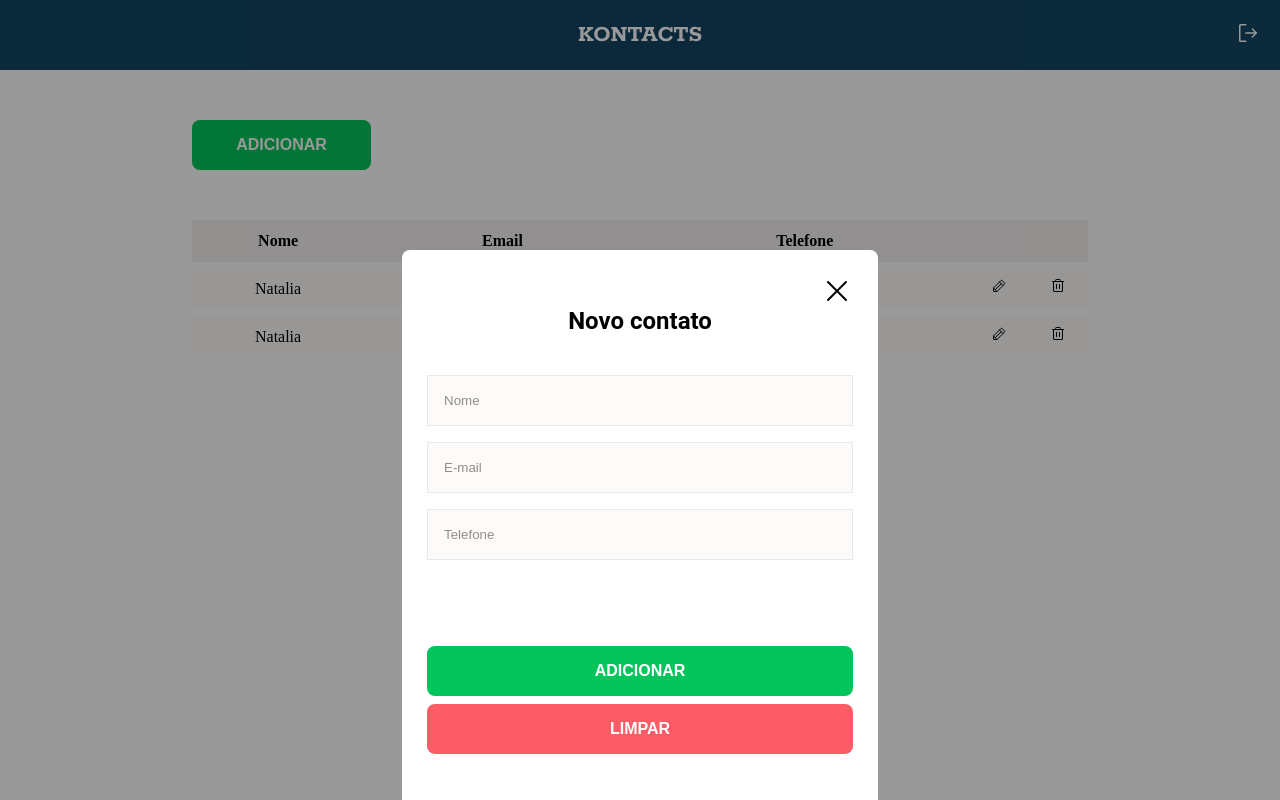
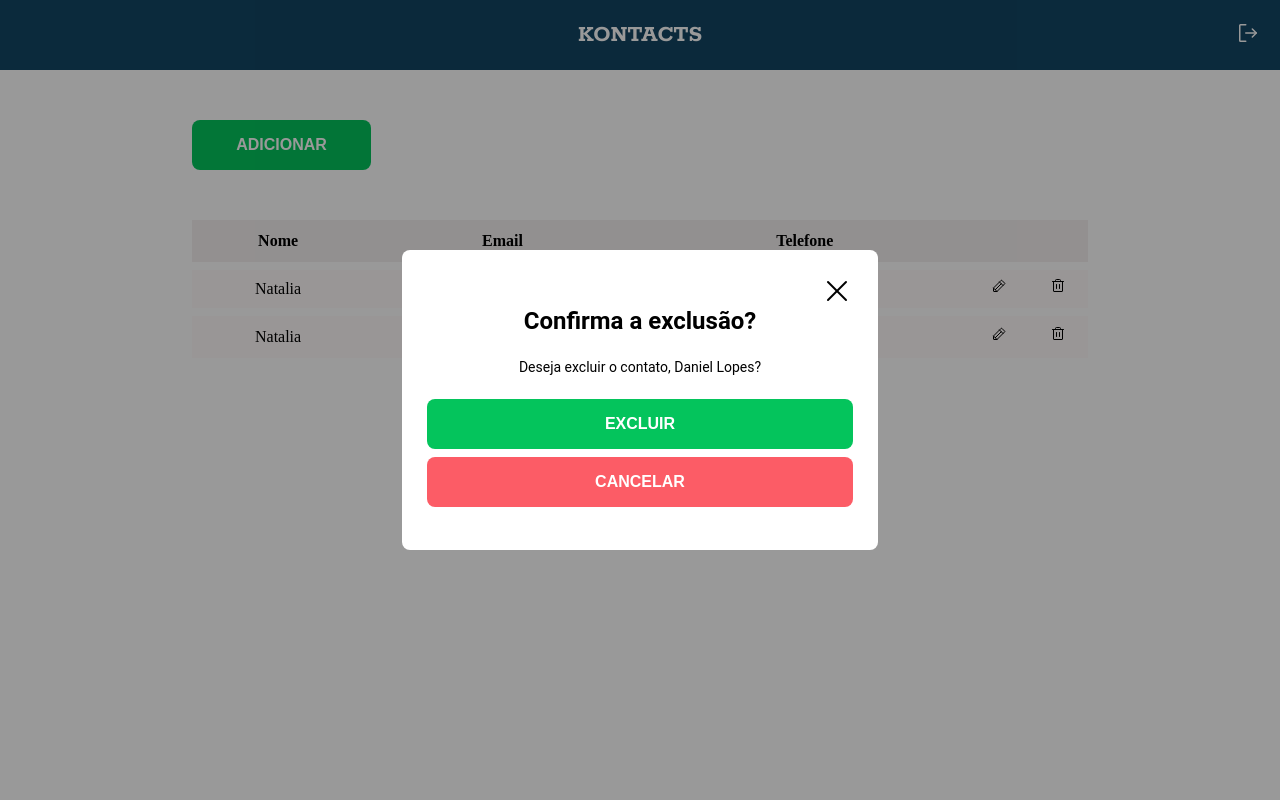
Before and after one commit to NOBarbosa/kontacts, a React (Vite) app: page /home in a window 1280 px wide. Built offline with nearby package versions, Linux system fonts and the light colour scheme.

Commit message:
modal delete user

```diff
--- /dev/null
+++ b/src/Components/ModalDeleteUser/ModalDeleteUser.tsx
@@ -0,0 +1,28 @@
+import { X } from "phosphor-react";
+import s from "./modalDeleteUser.module.scss";
+
+// interface IModalUser {
+//   title: string;
+//   btnConfirmText: string;
+//   btnCancelText: string;
+// }
+
+export function ModalDeleteUser() {
+  return (
+    <div className={s.modal}>
+      <div className={s.background}>
+        <div className={s.content}>
+          <div role="button" className={s.close}>
+            <X size={32} />
+          </div>
+          <h3>Confirma a exclusão?</h3>
+          <p>Deseja excluir o contato, Daniel Lopes?</p>
+          <div className={s.buttons}>
+            <button className={s.btnGreen}>EXCLUIR</button>
+            <button className={s.btnRed}>CANCELAR</button>
+          </div>
+        </div>
+      </div>
+    </div>
+  );
+}
--- /dev/null
+++ b/src/Components/ModalDeleteUser/modalDeleteUser.module.scss
@@ -0,0 +1,62 @@
+.modal {
+  position: relative;
+
+  h3 {
+    font-family: Roboto;
+    font-size: 24px;
+    font-weight: 700;
+    line-height: 28px;
+    letter-spacing: 0em;
+    text-align: center;
+  }
+  p {
+    font-family: Roboto;
+    font-size: 14px;
+    font-weight: 400;
+    line-height: 16px;
+    letter-spacing: 0em;
+    text-align: center;
+    margin: 24px 0;
+  }
+
+  .buttons {
+    display: flex;
+    flex-direction: column;
+    gap: 8px;
+    button {
+      text-transform: uppercase;
+    }
+  }
+}
+
+.background {
+  position: fixed;
+  z-index: 1;
+  top: 0;
+  width: 100%;
+  height: 100vh;
+  overflow: auto;
+  background-color: rgba(0, 0, 0, 0.4);
+}
+
+.content {
+  width: 476px;
+  height: 300px;
+  border-radius: 8px;
+  background-color: #fff;
+  margin: 250px auto;
+  padding: 25px;
+}
+
+.close {
+  cursor: pointer;
+  display: flex;
+  align-items: center;
+  justify-content: end;
+}
+.btnGreen {
+  background-color: #04c45c;
+}
+.btnRed {
+  background-color: rgba(251, 6, 21, 0.65);
+}
--- a/src/Pages/Home/Home.tsx
+++ b/src/Pages/Home/Home.tsx
@@ -1,7 +1,7 @@
 import s from "./home.module.scss";
 import { Header } from "../../Components/Header/Header";
 import { Table } from "../../Components/Table/Table";
-import { ModalUser } from "../../Components/ModalUser/ModalUser";
+import { ModalDeleteUser } from "../../Components/ModalDeleteUser/ModalDeleteUser";
 export function Home() {
   return (
     <div className={s.home}>
@@ -11,7 +11,8 @@ export function Home() {
         <button className={s.btnGreen}>Adicionar</button>
         <Table />
       </main>
-      <ModalUser />
+      {/* <ModalUser /> */}
+      <ModalDeleteUser />
     </div>
   );
 }
```
